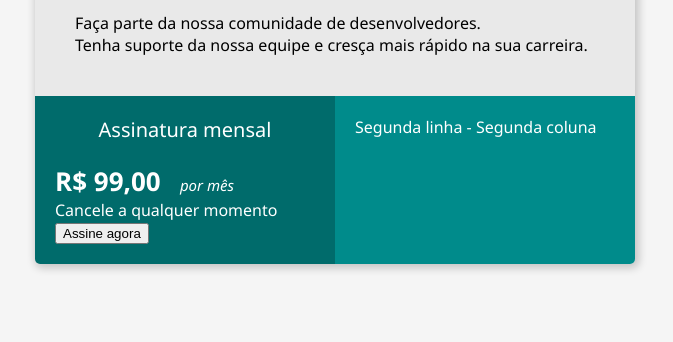
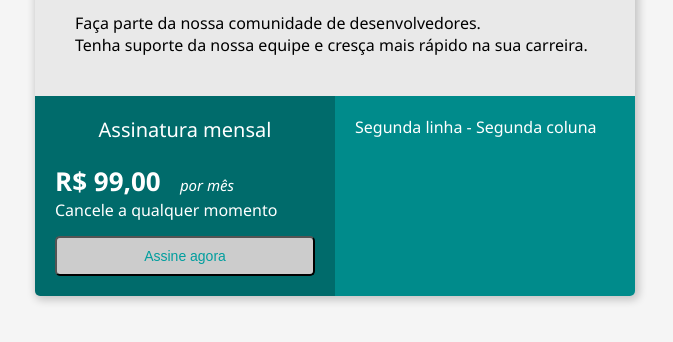
Before and after one commit to wlricardo/bootcamp-devjr, a plain HTML site: page modulo-2/index.html in a window 1280 px wide. Shown: the part 138-480 px from the top of the page, without its empty margins (305-978 px from the left). Drawn offline with Linux system fonts and the light colour scheme.

Commit message:
closes #4 -index.html: tags button e span

```diff
--- a/modulo-2/index.html
+++ b/modulo-2/index.html
@@ -74,6 +74,22 @@
             font-style: italic;
             margin-left: 15px;
         }
+
+        .button {
+            width: 100%;
+            margin-top: 15px;
+            padding: 10px 32px;
+            color: #019E9E;
+            font-size: 14px;
+            font-weight: 400;
+            background-color: #CCCCCC;
+            border-radius: 5px;
+            cursor: pointer;
+        }
+
+        .button:hover {
+            background-color: #E9E9E9;
+        }
     </style>
 </head>
 
@@ -104,7 +120,7 @@
                 <div>
                     Cancele a qualquer momento
                 </div>
-                <button>Assine agora</button>
+                <button class="button">Assine agora</button>
             </div>
             <div class="col-2">
                 Segunda linha - Segunda coluna
```
